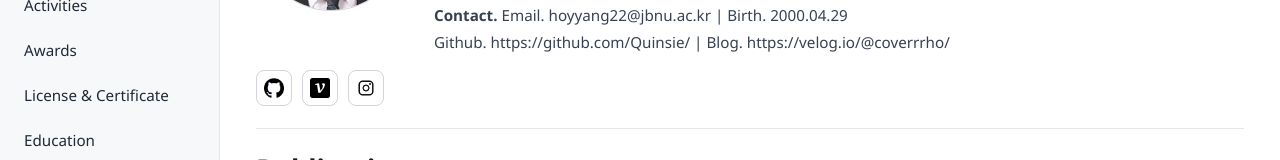
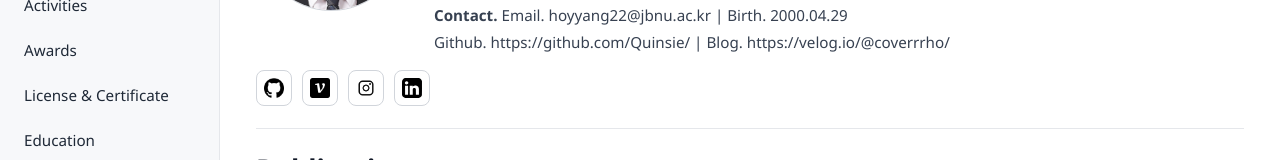
Before and after one commit to Quinsie/Quinsie.github.io, a React (Vite) app: page / in a window 1280 px wide. Shown: the part 221-381 px from the top of the page. Built offline with nearby package versions, Linux system fonts and the light colour scheme.

Commit message:
feat: add linkedin profile link

```diff
--- a/src/components/Home.jsx
+++ b/src/components/Home.jsx
@@ -1,6 +1,7 @@
 import "./Home.css";
 import githubLogo from "../assets/github_logo.png";
 import instagramLogo from "../assets/instagram_logo.png";
+import linkedinLogo from "../assets/linkedin.svg";
 import profileImg from "../assets/profile.jpg";
 import velogLogo from "../assets/velog_logo.png";
 import {
@@ -12,6 +13,7 @@ const socialIcons = {
   github: githubLogo,
   velog: velogLogo,
   instagram: instagramLogo,
+  linkedin: linkedinLogo,
 };
 
 export default function Home({ language }) {
--- a/src/content/portfolio.js
+++ b/src/content/portfolio.js
@@ -25,6 +25,11 @@ export const socialLinks = [
     href: "https://www.instagram.com/coverrrr.ho/",
     icon: "instagram",
     label: "Instagram",
+  },
+  {
+    href: "https://www.linkedin.com/in/jiho-pyo-17b6ba256/",
+    icon: "linkedin",
+    label: "LinkedIn",
   },
 ];
 
```
Also changed, not shown: src/assets/linkedin.svg (added).
